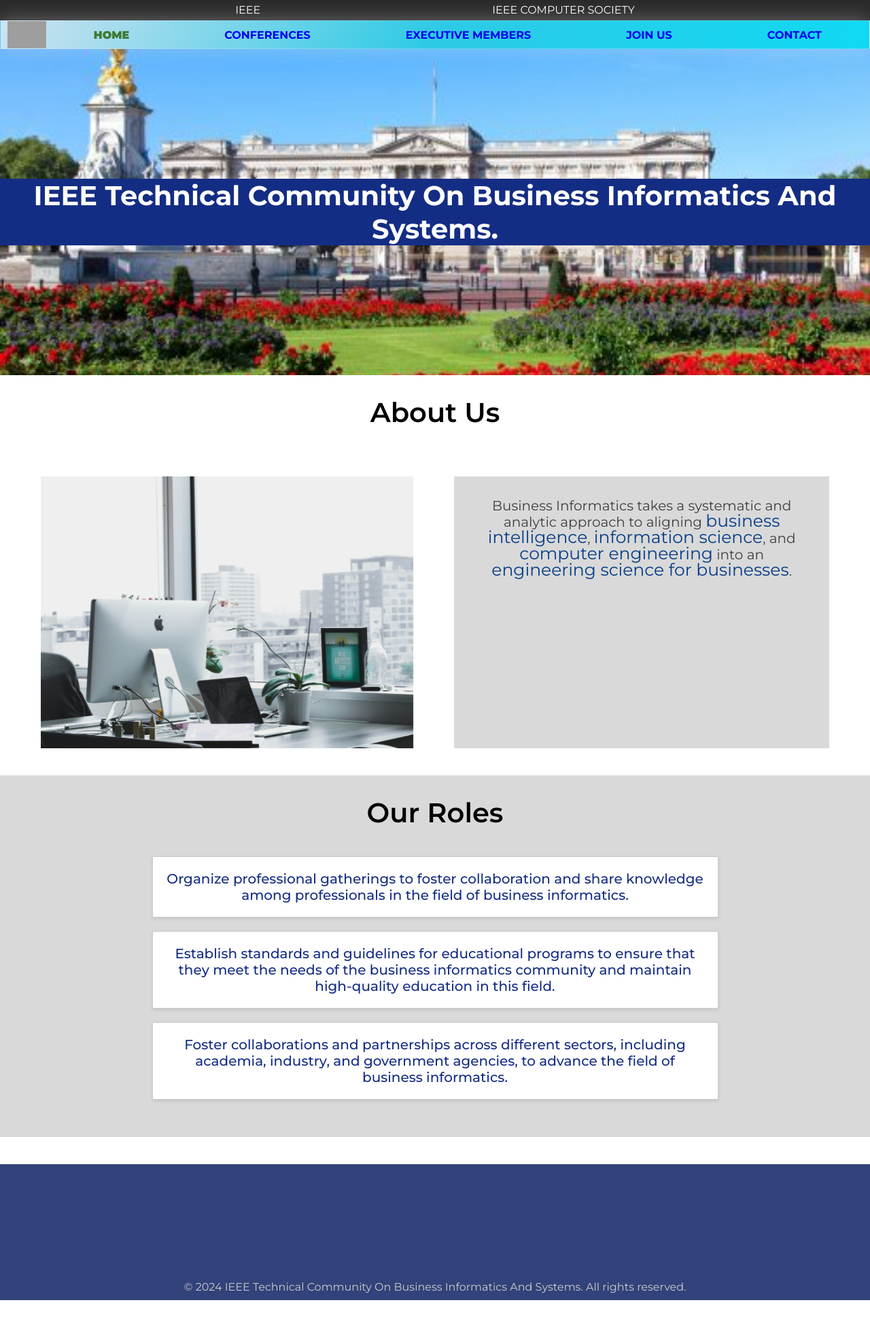
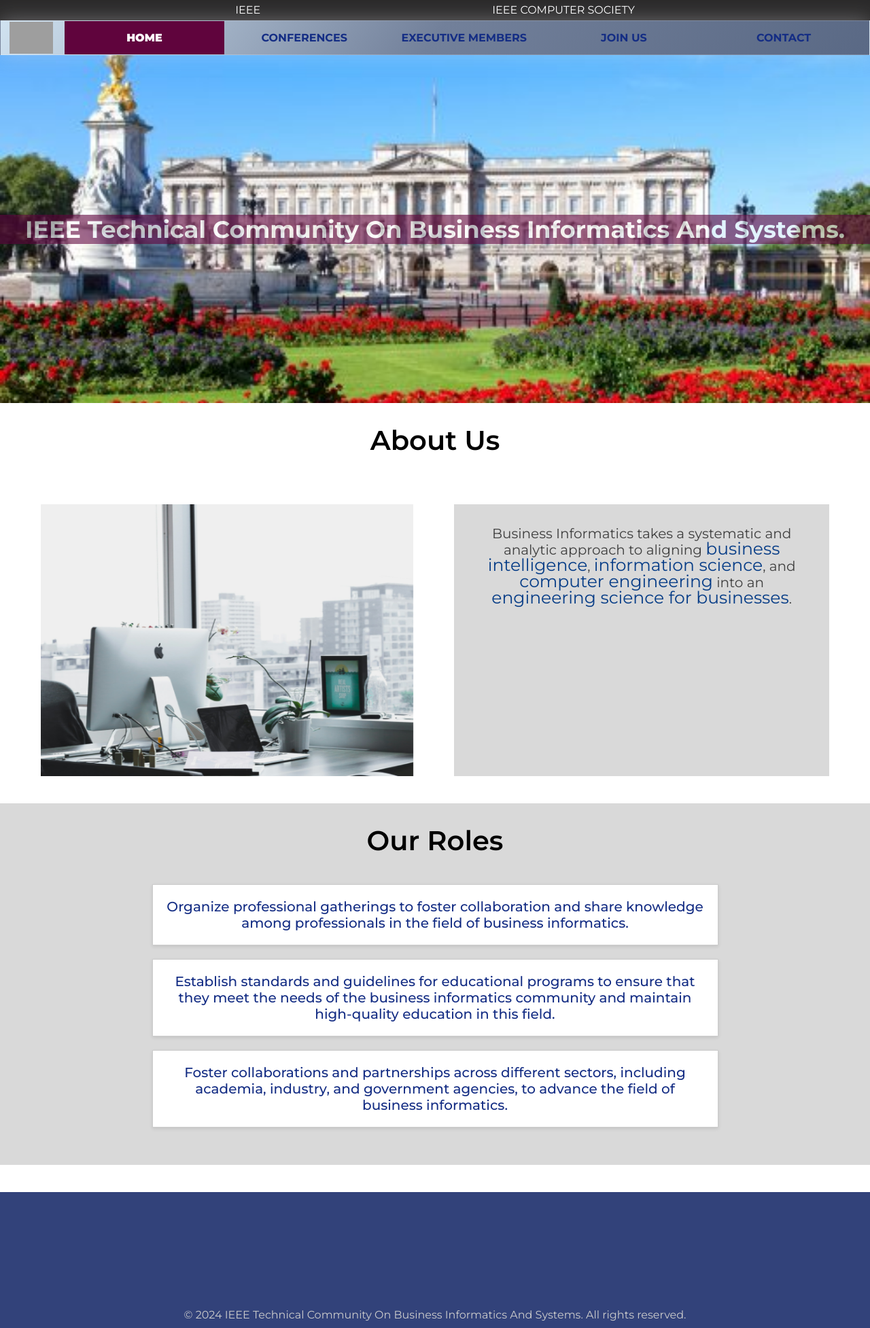
Before and after one commit to Nisenro/tcbis2024.github.io, a Jekyll site: the page built from index.markdown, in a window 1280 px wide. Shown: the whole page at 68% size. Built offline with Jekyll 4.4.1, drawn with Linux system fonts in a browser that asks for light colours; before the commit the page ends 1913 px from its top, so only the background shows below that; grey boxes are pictures that could not be loaded.

Commit message:
navbar ammendment with hover effect

```diff
--- a/_layouts/default.html
+++ b/_layouts/default.html
@@ -14,11 +14,11 @@
         <div class="navbar">
             <img class="main-logo" src="{{ '/assets/images/tcbislogo.png' | relative_url }}" alt="TCBIS Logo">
             <ul class="nav-content">
-                <li><a href="{{ '/' | relative_url }}" class="{% if page.url == '/' %}active{% endif %}">Home</a></li>
-                <li><a href="{{ '/conference' | relative_url }}" class="{% if page.url == '/conference/' %}active{% endif %}">Conferences</a></li>
-                <li><a href="{{ '/executive-members' | relative_url }}" class="{% if page.url == '/executive-members/' %}active{% endif %}">Executive Members</a></li>
-                <li><a href="{{ '/join-us' | relative_url }}" class="{% if page.url == '/join-us/' %}active{% endif %}">Join Us</a></li>
-                <li><a href="{{ '/contact' | relative_url }}" class="{% if page.url == '/contact/' %}active{% endif %}">Contact</a></li>
+                <li class="nav-item"><a href="{{ '/' | relative_url }}" class="{% if page.url == '/' %}active{% endif %}">Home</a></li>
+                <li class="nav-item"><a href="{{ '/conference' | relative_url }}" class="{% if page.url == '/conference/' %}active{% endif %}">Conferences</a></li>
+                <li class="nav-item"><a href="{{ '/executive-members' | relative_url }}" class="{% if page.url == '/executive-members/' %}active{% endif %}">Executive Members</a></li>
+                <li class="nav-item"><a href="{{ '/join-us' | relative_url }}" class="{% if page.url == '/join-us/' %}active{% endif %}">Join Us</a></li>
+                <li class="nav-item"><a href="{{ '/contact' | relative_url }}" class="{% if page.url == '/contact/' %}active{% endif %}">Contact</a></li>
             </ul>
         </div>
     </header>
--- a/assets/css/styles.css
+++ b/assets/css/styles.css
@@ -44,13 +44,13 @@
     backdrop-filter: blur(30px);
     box-shadow: 0px 0px 30px rgba(227, 228, 237, 0.37);
     border: 1.5px solid rgba(255, 255, 255, 0.18);
-    background: linear-gradient(123deg, #d0e2f0, #2ecae5, #10d9f4);;
+    background: linear-gradient(123deg, #d0e2f0, #72809a, #5a6985);;
 }
 
 .navbar img {
-    width: 60px;
-    height: 40px;
-    margin-left: 10px;
+    width: 5%;
+    height: 47px;
+    margin-left: 5px;
 }
 .nav-content {
     display: flex;
@@ -58,25 +58,34 @@
     justify-content: space-around;
     list-style: none;
     text-transform: uppercase;
-    width: 100%;
+    width: 92%;
     cursor: pointer;
     font-weight: bold;
 
 }
 
-
-.nav-content a {
-    text-decoration: none;
+.nav-item {
+    flex: 1;
+    text-align: center;
 }
 
-/* .nav-content a:hover {
-    background-color: rgb(219, 43, 111);
+.nav-item a {
+    display: block;
+    width: 100%;
+    padding: 15px 0;
+    text-decoration: none;
+    color: #142D84;
+}
+
+.nav-content a:hover {
+    background-color: rgb(96, 4, 61);
     color: #fff;
-} */
+}
 
 
 .nav-content a.active {
-    color: #3C7A32;
+    background-color: rgb(96, 4, 61);
+    color: #fff;
     font-weight: bolder;
 }
 
@@ -91,8 +100,7 @@
 .hero-content {
     position: relative;
     width: 100%;
-    height: 30rem; /* Set the height according to your requirement */
-    /* background: linear-gradient(60deg, #4d9ddf, #227ec7, #073d87); */
+    height: 32rem;
     display: flex;
     flex-direction: column;
     justify-content: center;
@@ -134,11 +142,13 @@
 }
 
 .hero-content h1 {
-    font-size: 40px;
+    font-size: 35px;
     color: #fff;
     text-transform: capitalize;
     text-align: center;
-    background-color: #142D84;
+    width: 100%;
+    background-color: rgb(96, 4, 61);
+    opacity: .6;
 }
 
 
@@ -217,6 +227,10 @@
     list-style: none;
     box-shadow: 0 2px 5px rgba(0, 0, 0, 0.1);
     box-sizing: border-box;
+}
+
+.animated-list li:hover {
+    bacrgb(96, 4, 61)
 }
 
 /* Animation styling for each role */
```
